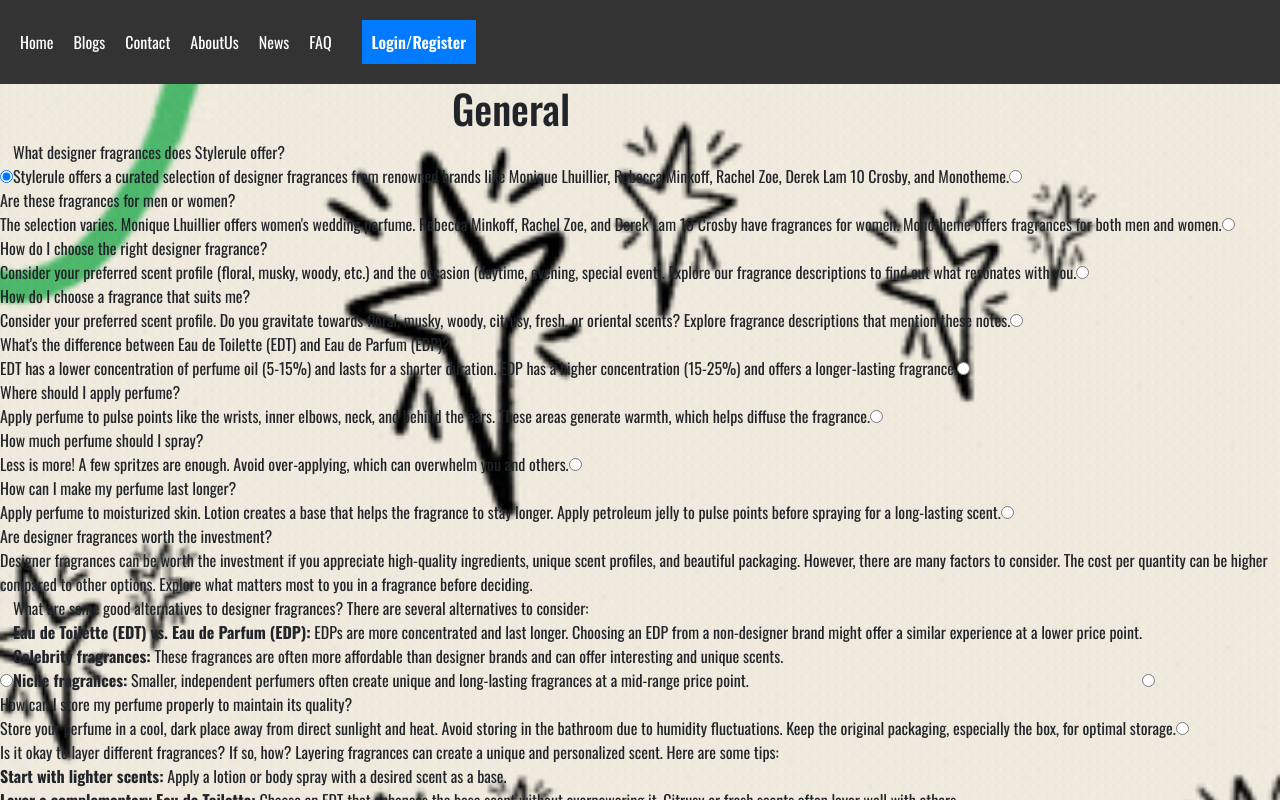
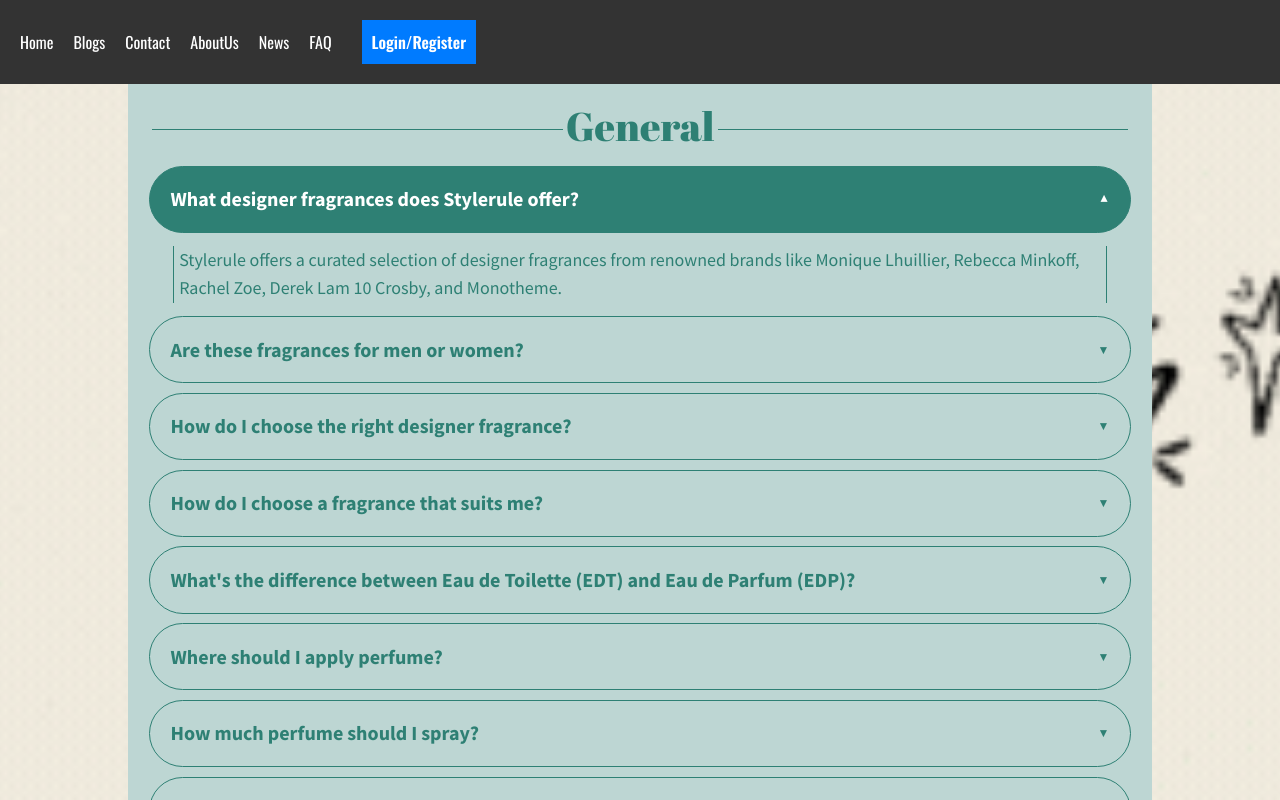
Before and after one commit to dikshantchitara/Ecommerce-React-Project-Template, a React (Create React App) app: page /faq in a window 1280 px wide. Shown: the top 800 px of the page. Built offline with nearby package versions, Linux system fonts and the light colour scheme; no server answers; a web font is replaced by a local one.

Commit message:
faq final update completed

```diff
--- a/src/pages/Faq.js
+++ b/src/pages/Faq.js
@@ -1,15 +1,15 @@
 import React from 'react';
-import './faq.css';
+import './faq.css'
+import Footer from './Footer';
 
 export default function Faq() {
     return (
-        <div className="wrapper">
+        <><div className="wrapper">
         <input
           type="radio"
           id="Faq-question1"
           name="accordion"
-            checked="checked"
-          />
+          checked="checked" />
         <label className="item" for="Faq-question1">
           <div className="main-title">
             <h1>General</h1>
@@ -506,6 +506,6 @@
             provided on the product packaging.
           </div>
         </label>
-        </div>
+      </div><Footer /></>
     );
 }
--- a/src/pages/faq.css
+++ b/src/pages/faq.css
@@ -0,0 +1,105 @@
+     @charset "UTF-8";
+     @import url("https://fonts.googleapis.com/css2?family=Abril+Fatface&display=swap");
+     @import url("https://fonts.googleapis.com/css2?family=Source+Sans+Pro:wght@400;700&display=swap");
+
+     .main-title {
+         margin-bottom: 0.5rem;
+         text-align: center;
+         font-family: "Abril Fatface", cursive;
+         font-size: 0.32rem;
+         color: #2e8074;
+         display: flex;
+         justify-content: center;
+         align-items: center;
+     }
+
+     .main-title:before,
+     .main-title:after {
+         content: "";
+         display: block;
+         margin: 0 0.2rem;
+         flex: 1;
+         border-bottom: 1px solid #2e8074;
+     }
+
+     .wrapper {
+            box-sizing: border-box;
+            min-height: 100vh;
+            padding: 1.1rem 1.3rem;
+            background-color: #bdd6d3;
+            width: 80%;
+            margin: auto;
+            font-family: "Source Sans Pro", sans-serif;
+     }
+
+     @media (max-width: 768px) {
+         .wrapper {
+             width: auto;
+             padding: 0 0.3rem;
+         }
+     }
+
+     input[type=radio] {
+         display: none;
+     }
+
+     input[type=radio]:checked+.item .title {
+         color: #fff;
+         border-color: #2e8074;
+         background-color: #2e8074;
+     }
+
+     input[type=radio]:checked+.item .title:after {
+         transform: rotate(180deg);
+     }
+
+     input[type=radio]:checked+.item .content {
+    margin-top: 0.8rem;
+        margin-bottom: 0.8rem;
+        height: auto;
+        opacity: 1;
+        visibility: visible;
+        transition: all 0.3s, opacity 0.7s;
+     }
+
+     .item {
+         display: block;
+         margin-bottom: 0.1rem;
+     }
+
+     .title {
+            margin-top: 0.3rem;
+            margin-bottom: 0.3rem;
+            font-size: 20px;
+            padding: 1.1rem 1.3rem;
+            border-radius: 5.3rem;
+            color: #2e8074;
+            border: 1px solid;
+            font-weight: bold;
+            cursor: pointer;
+            transition: all 0.5s;
+            display: flex;
+            justify-content: space-between;
+            align-items: center;
+     }
+
+     .title:after {
+         content: "▼";
+         display: inline-block;
+         font-size: 12px;
+     }
+
+     .content {
+        font-size: 18px;
+        width: 95%;
+        margin: 0 auto;
+        padding: 0 0.3rem;
+        line-height: 1.6;
+        color: #2e8074;
+        border: 1px solid;
+        border-width: 0 1px;
+        height: 0;
+        opacity: 0;
+        visibility: hidden;
+        transition: all 0.2s;
+     }
```
Lines whose indentation alone changed are shown as unchanged.
